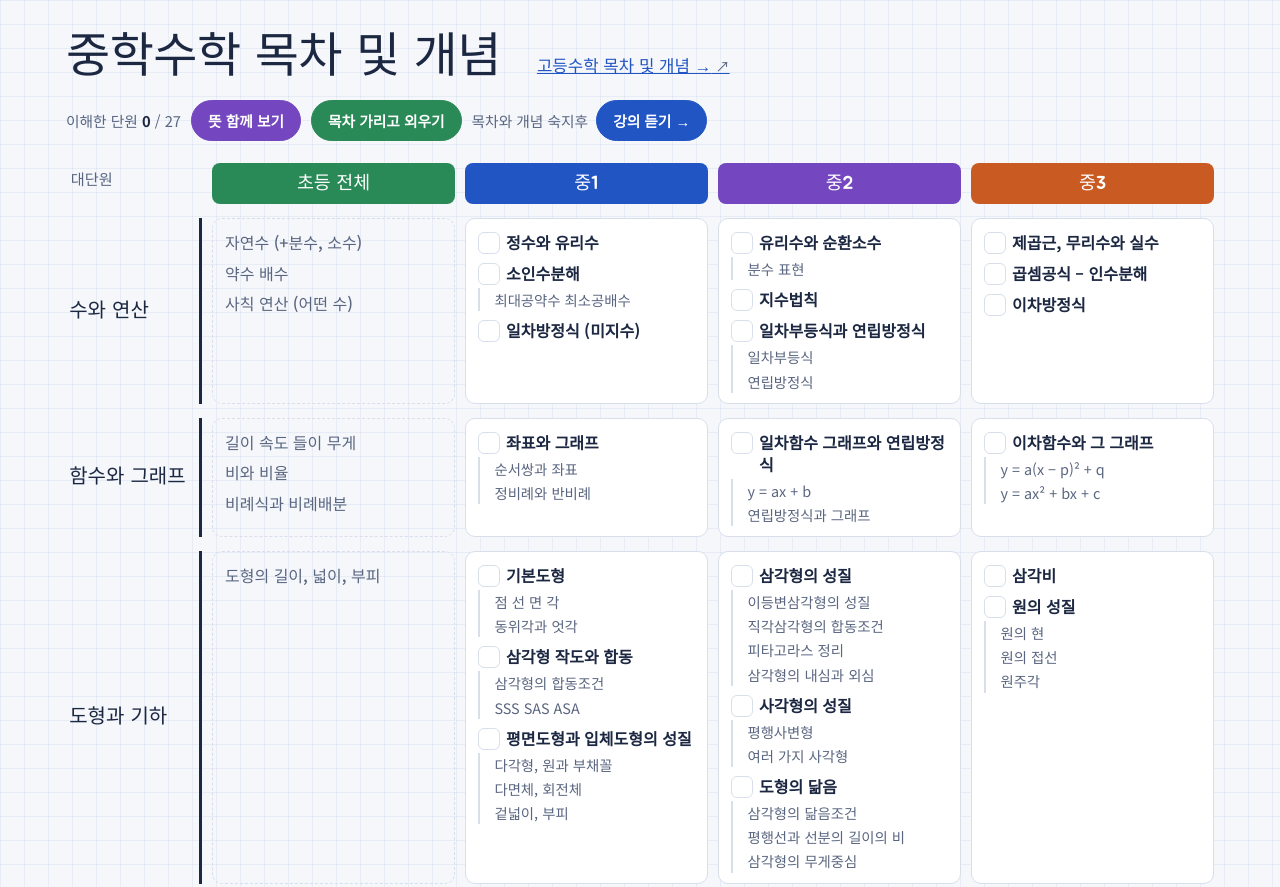
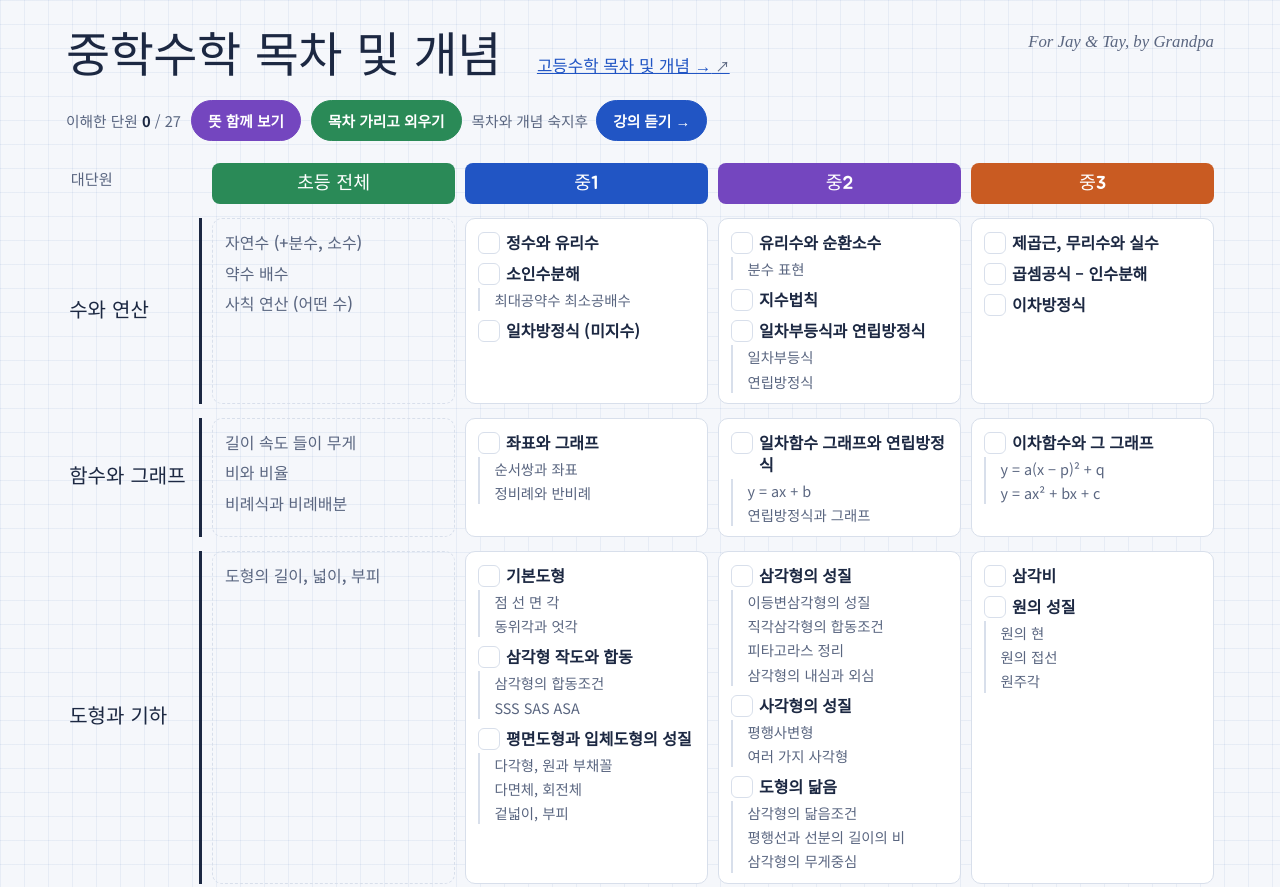
Before and after one commit to DongSoo-520503/middle-math, a plain HTML site: page index.html in a window 1280 px wide. Shown: the top 887 px of the page. Drawn offline with Linux system fonts and the light colour scheme; a web font is replaced by a local one.

Commit message:
Add files via upload

```diff
--- a/index.html
+++ b/index.html
@@ -9,6 +9,8 @@
 <style>
 .titlerow{display:flex;flex-wrap:wrap;align-items:baseline;gap:6px 36px}
 .titlerow .hs{font-size:1.05rem;font-weight:500}
+.hero>div{flex:1 1 auto;min-width:0}
+.dedi{margin-left:auto;align-self:flex-start;font-family:var(--f-math);font-style:italic;font-size:1.05rem;color:var(--muted);white-space:nowrap}
 .tools.front{margin-top:12px}
 .lecture{display:inline-flex;align-items:center;gap:8px;color:var(--muted);font-size:.92rem}
 #hideBtn{background:var(--ge);border-color:var(--ge);color:var(--paper);font-weight:700}
@@ -21,7 +23,7 @@
 <div class="wrap">
   <header class="hero">
     <div>
-      <div class="titlerow"><h1>중학수학 목차 및 개념</h1><a class="hs" href="https://high-math.vercel.app/">고등수학 목차 및 개념 →</a></div>
+      <div class="titlerow"><h1>중학수학 목차 및 개념</h1><a class="hs" href="https://high-math.vercel.app/">고등수학 목차 및 개념 →</a><span class="dedi">For Jay &amp; Tay, by Grandpa</span></div>
       <div class="tools front">
         <span class="progress" id="prog">이해한 단원 <b>0</b> / 27</span>
         <button class="btn" id="defBtn" aria-pressed="false">뜻 함께 보기</button>
```
